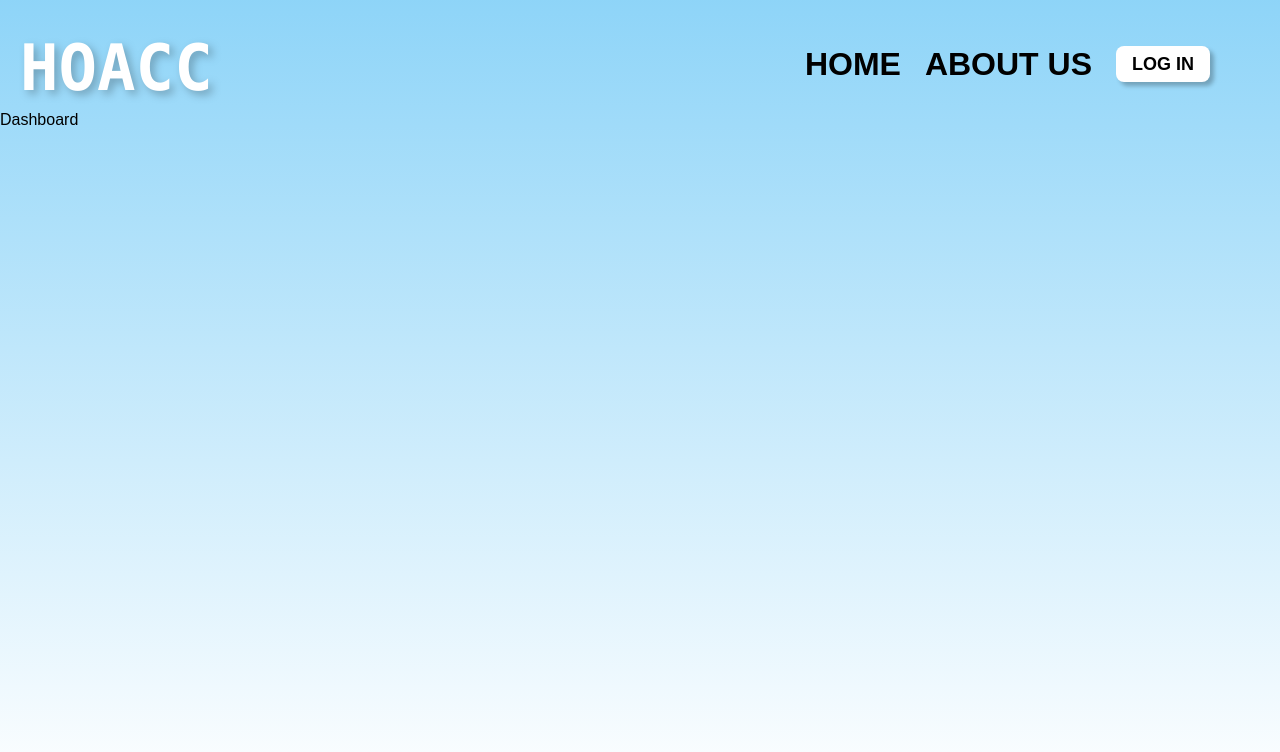
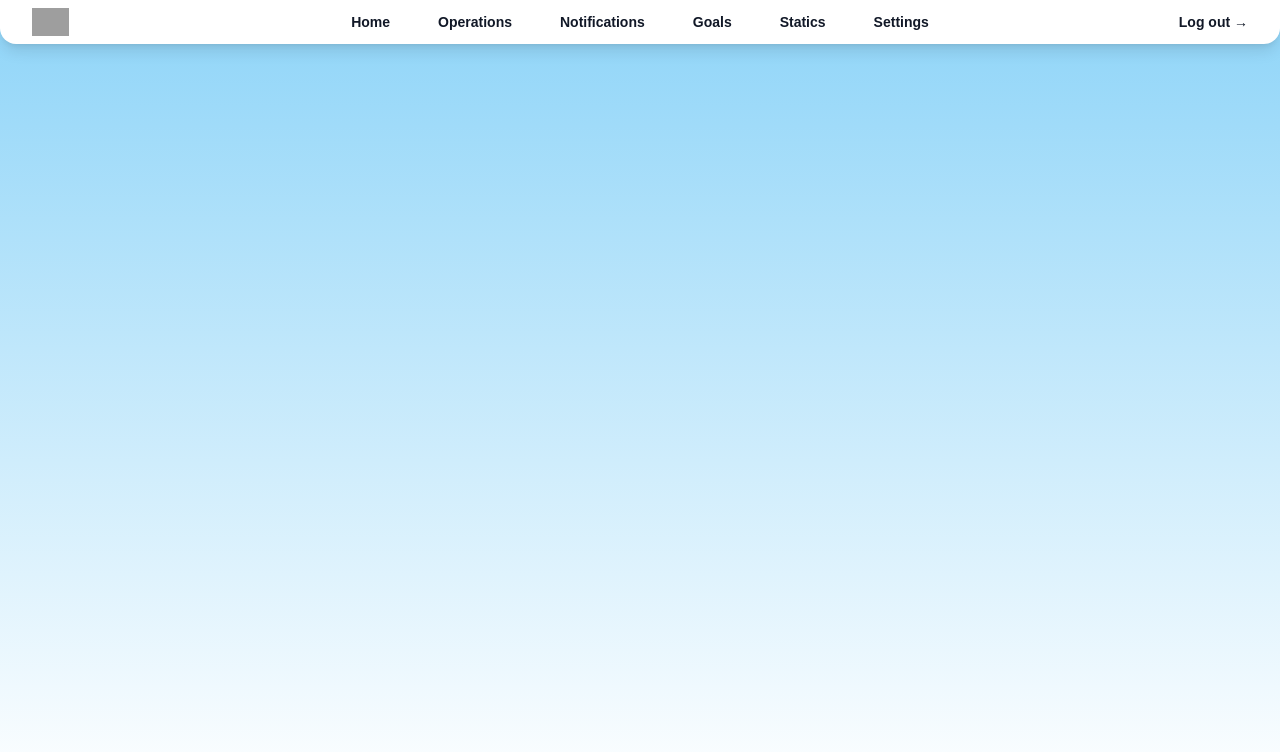
Before and after one commit to PanekBartosz/Hoacc, a Vue app in the folder front/: page /dashboard in a window 1280 px wide. Shown: the top 752 px of the page. Built offline with nearby package versions, Linux system fonts and the light colour scheme; grey boxes are pictures that could not be loaded.

Commit message:
Implement Navbar in MainDashboard

```diff
--- a/front/package.json
+++ b/front/package.json
@@ -9,6 +9,8 @@
     "preview": "vite preview"
   },
   "dependencies": {
+    "@headlessui/vue": "^1.7.16",
+    "@heroicons/vue": "^2.0.18",
     "typed.js": "^2.0.16",
     "vue": "^3.3.4",
     "vue-router": "^4.2.5",
--- a/front/src/components/MainDashboard.vue
+++ b/front/src/components/MainDashboard.vue
@@ -1,6 +1,68 @@
 <script setup lang="ts">
+import { ref } from 'vue'
+import { Dialog, DialogPanel } from '@headlessui/vue'
+import { Bars3Icon, XMarkIcon } from '@heroicons/vue/24/outline'
 
+const navigation = [
+  { name: 'Home', href: '#' },
+  { name: 'Operations', href: '#' },
+  { name: 'Notifications', href: '#' },
+  { name: 'Goals', href: '#' },
+  { name: 'Statics', href: '#' },
+  { name: 'Settings', href: '#' },
+]
+
+const mobileMenuOpen = ref(false)
 </script>
 <template>
-    <p>Dashboard</p>
-</template>
+    <div class="bg-white">
+      <header class="absolute inset-x-0 top-0 z-50">
+        <nav class="flex items-center justify-between bg-white shadow-lg rounded-b-2xl p-2 lg:px-8" aria-label="Global">
+          <div class="flex lg:flex-1">
+            <a href="#" class="-m-1.5 p-1.5">
+              <span class="sr-only">Hoacc</span>
+              <img class="h-7 w-auto" src="../icons/logo.png" alt="HOACC" />
+            </a>
+          </div>
+          <div class="flex lg:hidden">
+            <button type="button" class="-m-2.5 inline-flex items-center justify-center rounded-md p-2.5 text-gray-700" @click="mobileMenuOpen = true">
+              <span class="sr-only">Open main menu</span>
+              <Bars3Icon class="h-6 w-6" aria-hidden="true" />
+            </button>
+          </div>
+          <div class="hidden lg:flex lg:gap-x-12">
+            <a v-for="item in navigation" :key="item.name" :href="item.href" class="text-sm font-semibold leading-6 text-gray-900">{{ item.name }}</a>
+          </div>
+          <div class="hidden lg:flex lg:flex-1 lg:justify-end">
+            <a href="/" class="text-sm font-semibold leading-6 text-gray-900">Log out <span aria-hidden="true">&rarr;</span></a>
+          </div>
+        </nav>
+        <Dialog as="div" class="lg:hidden" @close="mobileMenuOpen = false" :open="mobileMenuOpen">
+          <div class="fixed inset-0 z-50"></div>
+          <DialogPanel class="fixed inset-y-0 right-0 z-50 w-full overflow-y-auto bg-white px-6 py-6 sm:max-w-sm sm:ring-1 sm:ring-gray-900/10">
+            <div class="flex items-center justify-between">
+              <a href="#" class="-m-1.5 p-1.5">
+                <span class="sr-only">HOACC</span>
+                <img class="h-5 w-auto" src="../icons/logo.png" alt="HOACC" />
+              </a>
+              <button type="button" class="-m-2.5 rounded-md p-2.5 text-gray-700" @click="mobileMenuOpen = false">
+                <span class="sr-only">Close menu</span>
+                <XMarkIcon class="h-6 w-6" aria-hidden="true" />
+              </button>
+            </div>
+            <div class="mt-6 flow-root">
+              <div class="-my-6 divide-y divide-gray-500/10">
+                <div class="space-y-2 py-6">
+                  <a v-for="item in navigation" :key="item.name" :href="item.href" class="-mx-3 block rounded-lg px-3 py-2 text-base font-semibold leading-7 text-gray-900 hover:bg-gray-50">{{ item.name }}</a>
+                </div>
+                <div class="py-6">
+                  <a href="/" class="-mx-3 block rounded-lg px-3 py-2.5 text-base font-semibold leading-7 text-gray-900 hover:bg-gray-50">Log out</a>
+                </div>
+              </div>
+            </div>
+          </DialogPanel>
+        </Dialog>
+      </header>
+
+    </div>
+  </template>
--- a/front/src/components/StartingPage.vue
+++ b/front/src/components/StartingPage.vue
@@ -1,5 +1,5 @@
 <script setup lang="ts">
-import { ref, watch } from 'vue'
+import { computed, ref, watch } from 'vue'
 import Logo from './Logo.vue'
 import { useRouter } from 'vue-router'
 
@@ -35,12 +35,16 @@ const isActiveRoute = (routeName) => {
   return router.currentRoute.value.name === routeName;
 }
 
+const isDashboardRoute = computed(() => {
+  return router.currentRoute.value.path === '/dashboard';
+})
+
 </script>
 
 <template>
   <div class="p-5">
-    <Logo @click="navigateToHome"/>
-    <div v-if="isVisible">
+    <Logo v-if="!isDashboardRoute" @click="navigateToHome"/>
+    <div v-if="isVisible && !isDashboardRoute">
       <div class="text-right xxs:mt-5 flex justify-end">
         <div class="flex items-center md:mr-[50px]">
           <button @click="navigateToHome" :class="{ 'text-white': isActiveRoute('Home') }" class="text-[16px] mt-7 xxs:mt-0 sm:mr-6 mr-3 font-bold sm:text-[32px]">
```
Also changed, not shown: 1 other file (tests, documents, lock files or other folders).
